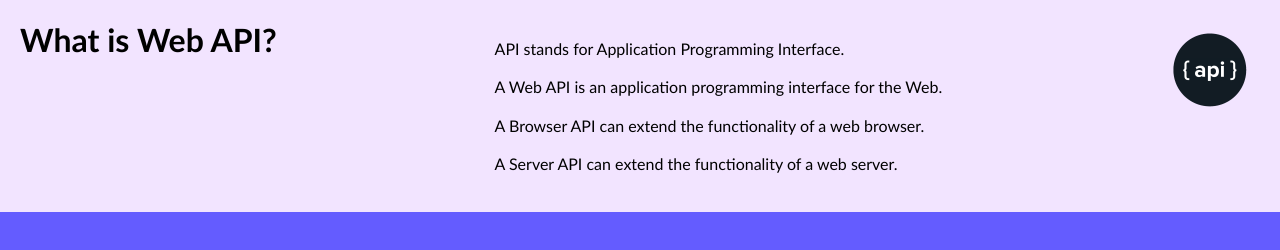
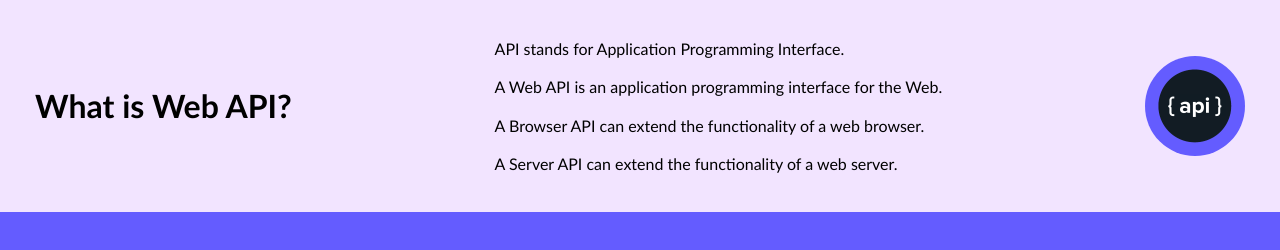
Before and after one commit to shomalikhashayar/fetch-api-vanilla-js, a plain HTML site: page index.html in a window 1280 px wide. Drawn offline with Linux system fonts and the light colour scheme; no server answers.

Commit message:
Create header.

```diff
--- a/index.html
+++ b/index.html
@@ -16,10 +16,10 @@
         <p>A Browser API can extend the functionality of a web browser.</p>
         <p>A Server API can extend the functionality of a web server.</p>
       </div>
-      <div class="image">
-
-        <img src="./img/api.png" alt="api.png">
-
+      <span class="dot">
+        <div class="image">
+            <a href="https://jsonplaceholder.typicode.com/" target="_blank" title="Free fake API for testing and prototyping."><img src="./img/api.png" alt="api.png"></a>
+      </span>
       </div>
     </div>
   </body>
--- a/styles.css
+++ b/styles.css
@@ -1,22 +1,32 @@
 * {
   margin: 0;
-  font-family: 'Gill Sans', 'Gill Sans MT', Calibri, 'Trebuchet MS', sans-serif;
+  font-family: "Gill Sans", "Gill Sans MT", Calibri, "Trebuchet MS", sans-serif;
 }
 
 body {
-  background: rgb(100, 92, 255);
+  background: #645cff;
 }
 
-.container{
+.container {
   padding: 20px;
   background-color: rgb(242, 228, 255);
   display: flex;
   justify-content: space-between;
+  align-items: center;
+  padding-left: 35px;
+  padding-right: 35px;
 }
-p{
+p {
   margin-top: 1.2em;
   margin-bottom: 1.2em;
 }
-img{
+img {
   width: 100px;
 }
+.dot {
+  height: 100px;
+  width: 100px;
+  background-color: #645cff;
+
+  border-radius: 100%;
+}
```
Lines whose indentation alone changed are shown as unchanged.
